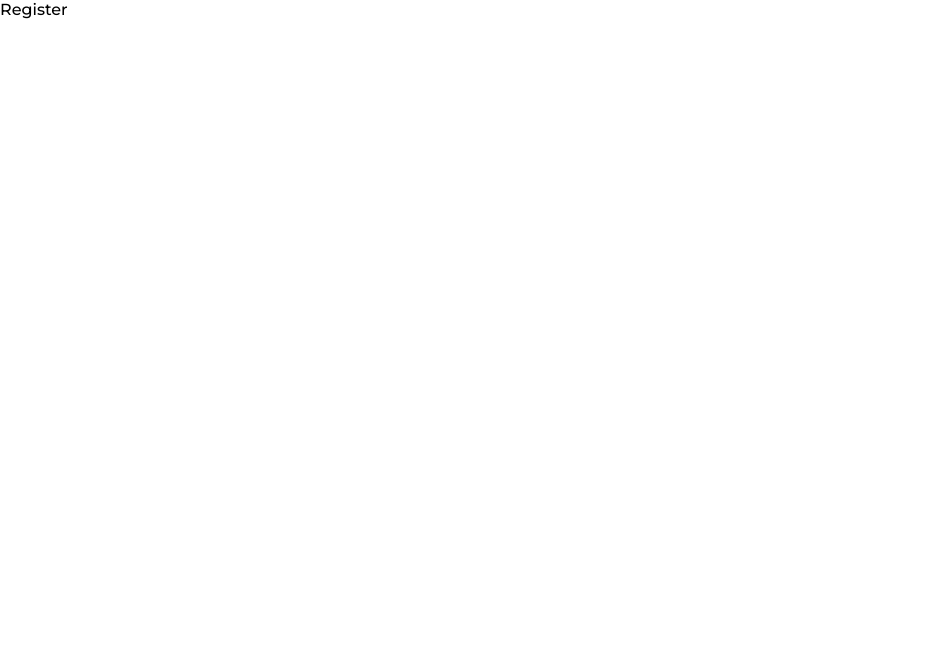
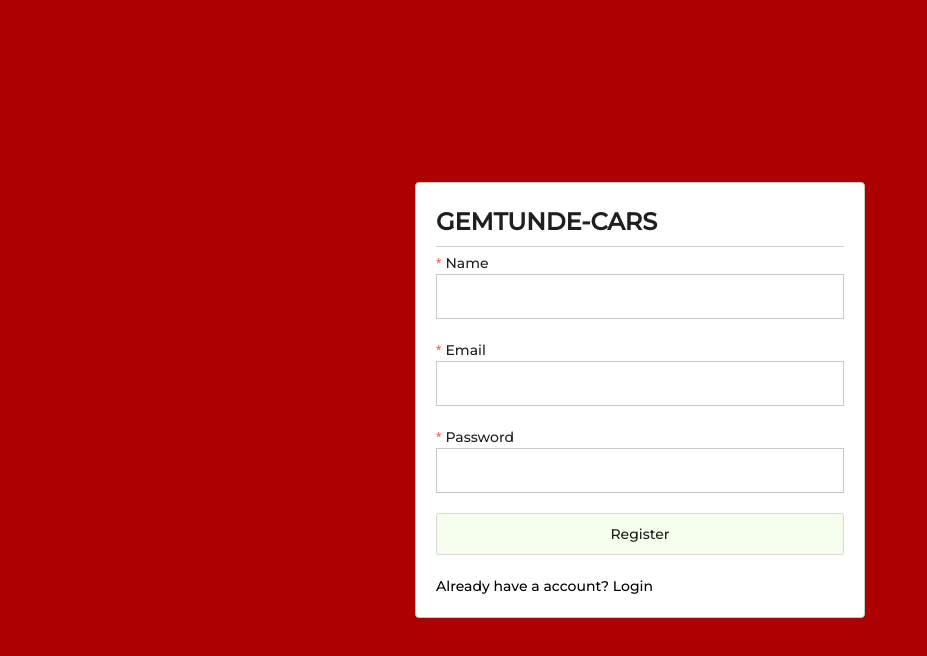
Before and after one commit to gemtunde/car-rental, a Next.js app: page /register in a window 1280 px wide. Shown: the top 656 px of the page, without its empty margins (0-927 px from the left). Built offline with nearby package versions, Linux system fonts and the light colour scheme.

Commit message:
login register screen

```diff
--- a/src/app/layout.tsx
+++ b/src/app/layout.tsx
@@ -1,6 +1,6 @@
 import LayoutProvider from "../components/LayoutProvider";
 import "./globals.css";
-import "../stylesheets/commonClassess.css";
+import "@/stylesheets/commonClasses.css";
 import type { Metadata } from "next";
 
 export const metadata: Metadata = {
--- a/src/app/page.tsx
+++ b/src/app/page.tsx
@@ -6,7 +6,6 @@ export default function Home() {
   return (
     <div>
       <h2>car rental</h2>
-      <Button type="primary">CLick me</Button>
     </div>
   );
 }
--- a/src/app/register/page.tsx
+++ b/src/app/register/page.tsx
@@ -1,7 +1,50 @@
+"use client";
 import React from "react";
+import { Form, Button } from "antd";
+import Link from "next/link";
 
 const Register = () => {
-  return <div>Register</div>;
+  const onFinish = (values: any) => {
+    console.log(values);
+  };
+  return (
+    <div className="flex bg-danger justify-center items-center h-screen">
+      <div className="w-450 card p-5 bg-white">
+        <Form layout="vertical" onFinish={onFinish}>
+          <h1 className="text-xl uppercase">Gemtunde-Cars</h1>
+          <div className="divider"></div>
+          <div className="flex flex-col gap-5">
+            <Form.Item
+              label="Name"
+              name="name"
+              rules={[{ required: true, message: "Name is required" }]}
+            >
+              <input type="text" />
+            </Form.Item>
+            <Form.Item
+              label="Email"
+              name="email"
+              rules={[{ required: true, message: "Email is required" }]}
+            >
+              <input type="email" />
+            </Form.Item>
+            <Form.Item
+              label="Password"
+              name="password"
+              rules={[{ required: true, message: "Password is required" }]}
+            >
+              <input type="password" />
+            </Form.Item>
+            <Button type="default" block htmlType="submit">
+              Register
+            </Button>
+
+            <Link href="/login">Already have a account? Login</Link>
+          </div>
+        </Form>
+      </div>
+    </div>
+  );
 };
 
 export default Register;
--- a/src/stylesheets/commonClassess.css
+++ b/src/stylesheets/commonClasses.css
@@ -3,7 +3,9 @@
 .bg-primary {
     background-color: #000000;
 }
-
+.bg-danger {
+    background-color: #ac0101;
+}
 .bg-white {
     background-color: #ffffff;
 }
```
Also changed, not shown: src/app/login/page.tsx (+37 -1 lines).
